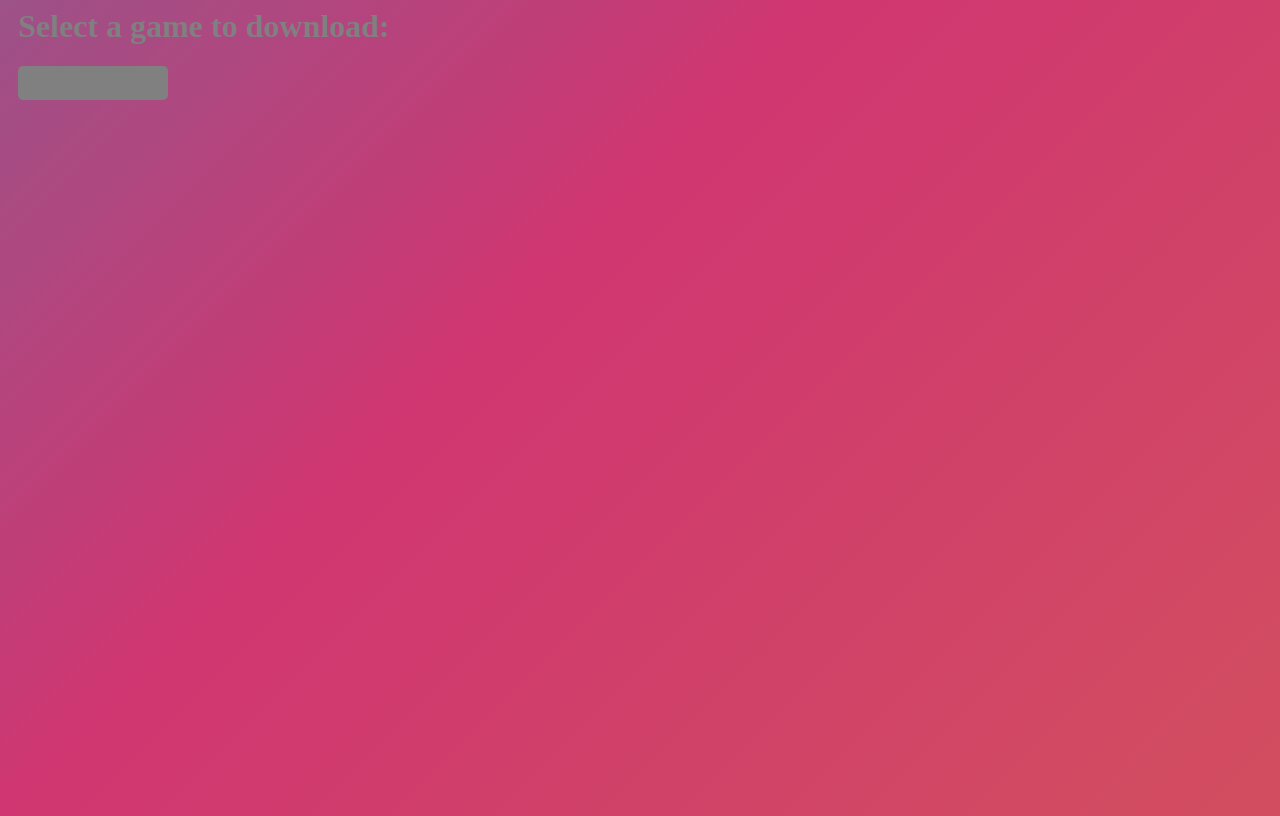
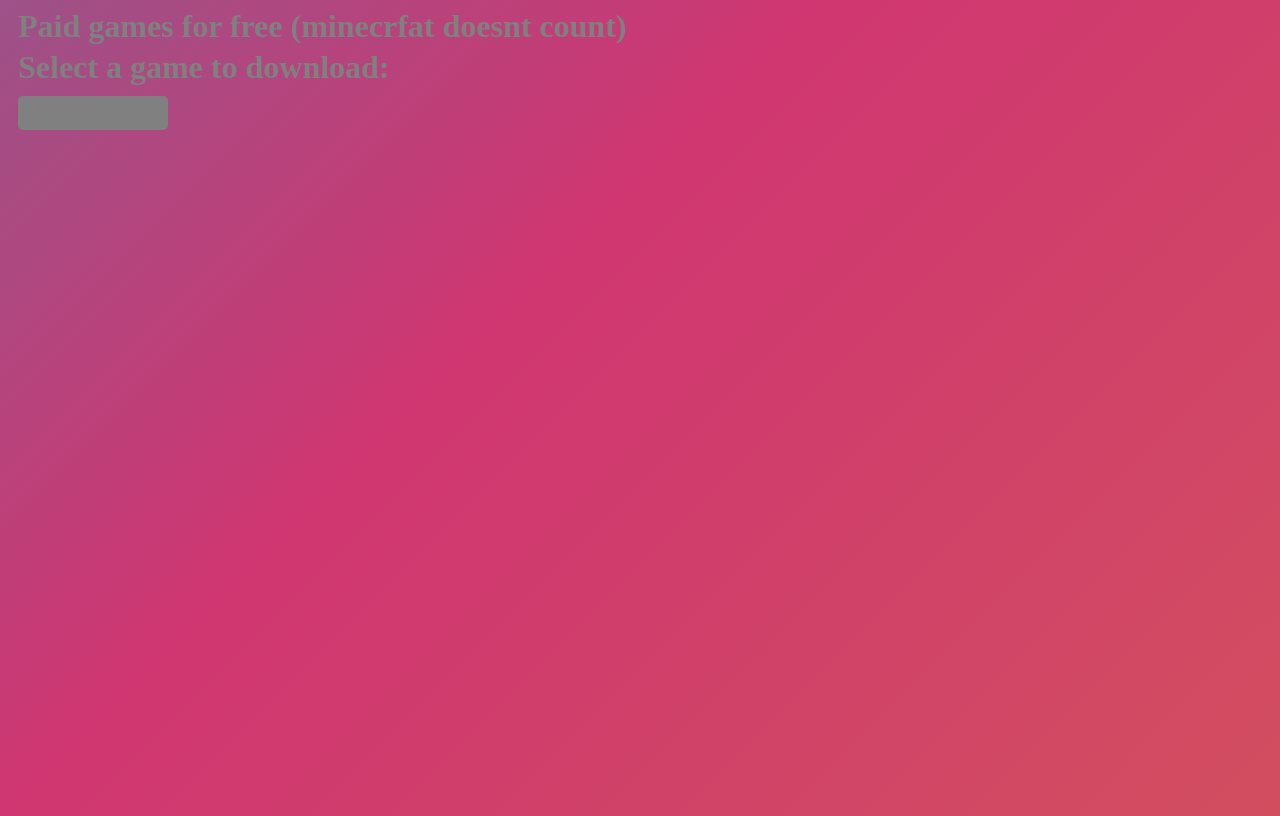
Before and after one commit to Aritz331/games, a plain HTML site: page index.html in a window 1280 px wide. Drawn offline with Linux system fonts and the light colour scheme.

Commit message:
Add files via upload

```diff
--- a/index.html
+++ b/index.html
@@ -3,7 +3,8 @@
         <title>Paid games for free | Aritz331_</title>
         <link rel="icon" href="/assets/images/favicon.ico" type="image/x-icon">
         <body>
-                <h1 style="color:gray; padding-left: 10px;">Select a game to download:</h1>
+                <h1 style="color:gray; padding-left: 10px">Paid games for free (minecrfat doesnt count)</h1>
+                <h1 style="color:gray; padding-left: 10px; line-height: 0.1;">Select a game to download:</h1>
                 <script>var c = function(obj) { document.location = "https://github.com/Aritz331/gamesd/raw/main/" + obj.value; }</script>
         </body>
 </head>
@@ -26,6 +27,7 @@
         select {
                 border-radius: 5px;
                 margin-left: 10px;
+                margin-top: 5px;
                 width: 150px;
                 padding: 5px 35px 5px 5px;
                 font-size: 16px;
```
